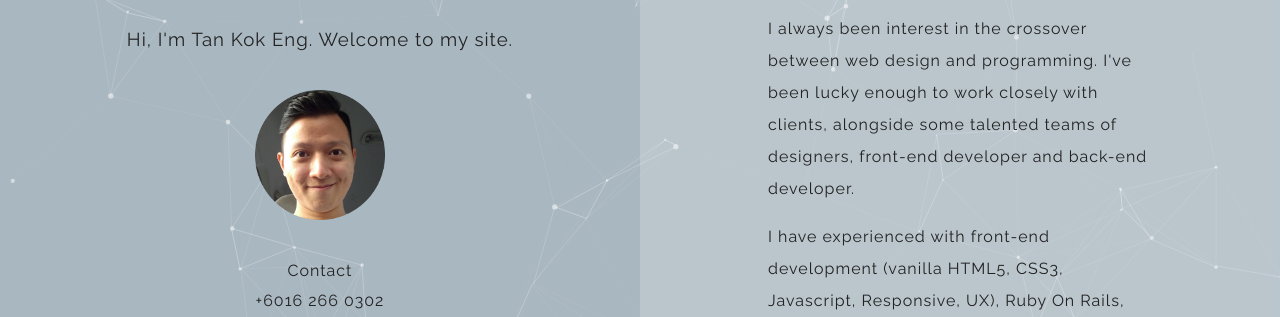
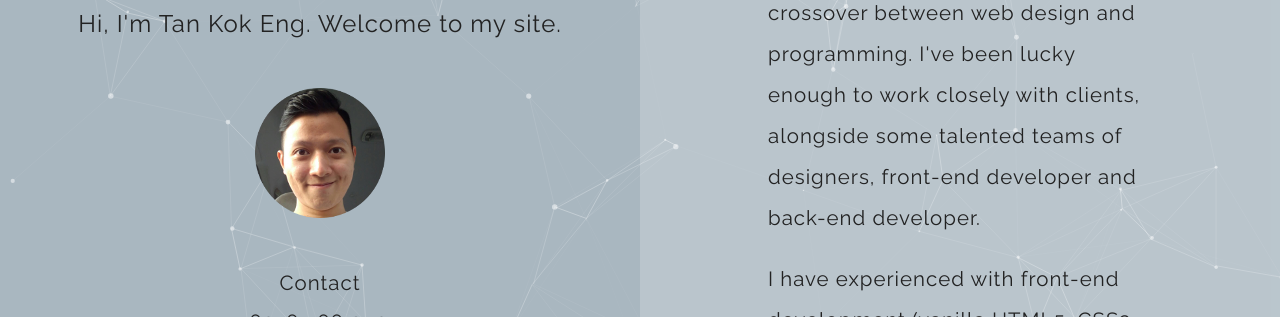
Before and after one commit to eng999z/kokengthecoder.github.io, a plain HTML site: page index.html in a window 1280 px wide. Shown: the part 243-560 px from the top of the page. Drawn offline with nearby package versions, Linux system fonts and the light colour scheme.

Commit message:
clean build

```diff
--- a/index.html
+++ b/index.html
@@ -12,7 +12,7 @@
 		<link href="https://fonts.googleapis.com/css?family=Raleway" rel="stylesheet">
 
     <link rel="stylesheet" href="css/normalize.css">
-    <link rel="stylesheet" href='css/8d62dfe.css'>
+    <link rel="stylesheet" href='css/fabda7b.css'>
     <script src="js/vendor/modernizr-2.8.3.min.js"></script>
   </head>
   <body>
```
Also changed, not shown: css/74c3775.css (deleted, +0 -1 lines), css/8d62dfe.css (deleted, +0 -1 lines), css/ca6db4f.css (deleted, +0 -1 lines), css/fabda7b.css (added, +1 -0 lines).
